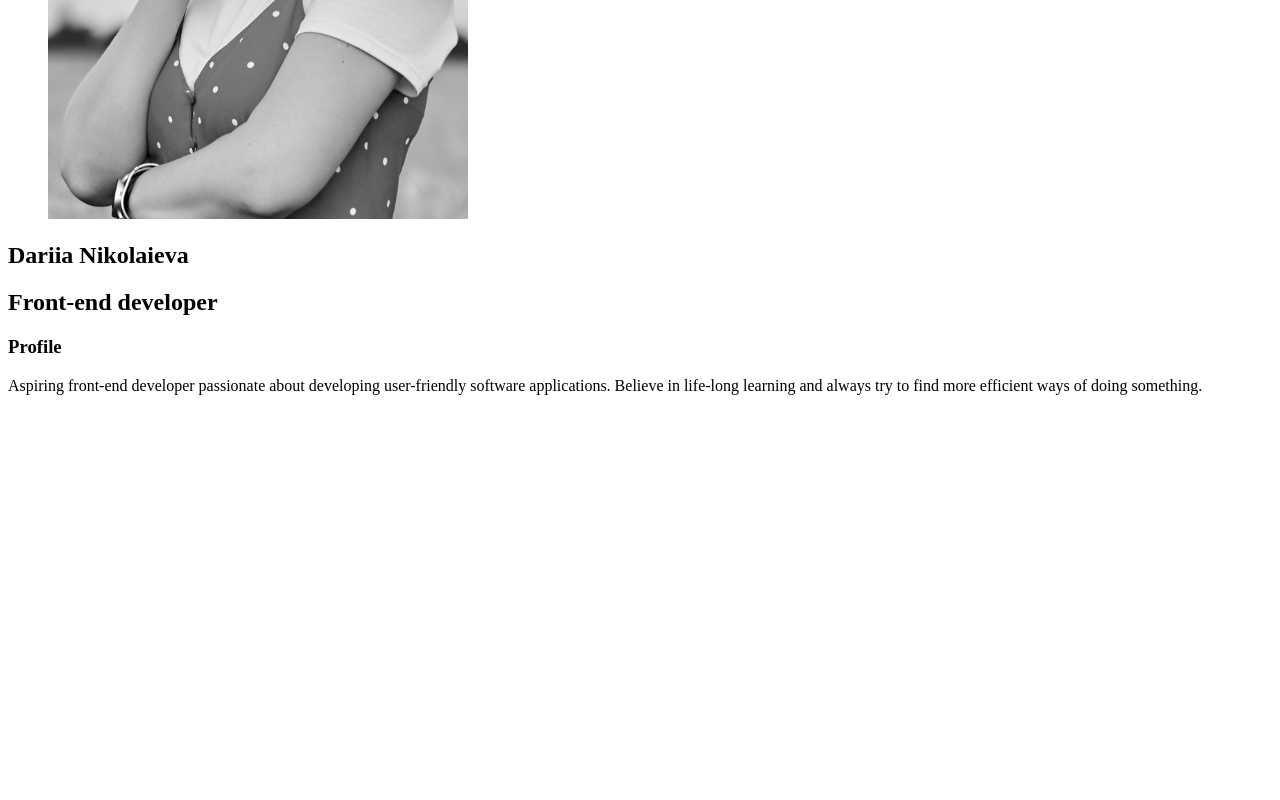
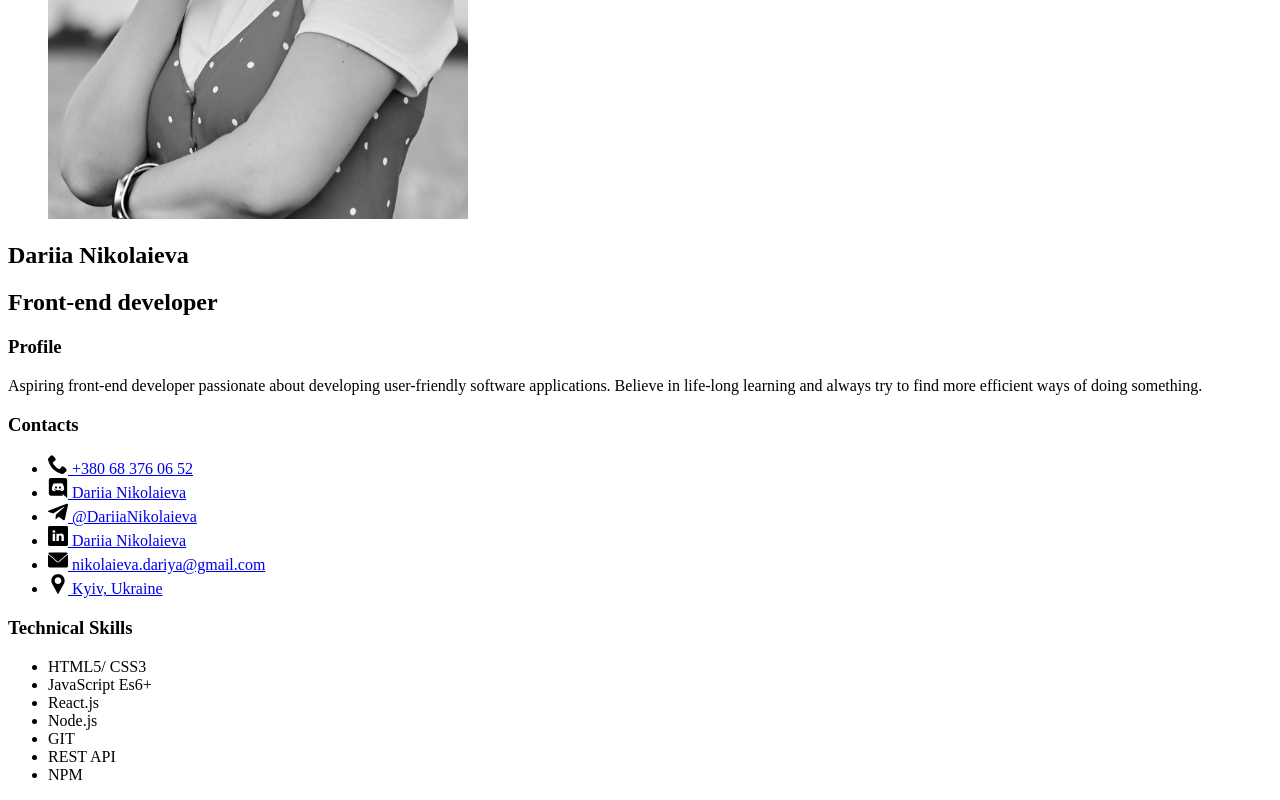
Before and after one commit to DariiaNikolaieva/rsschool-cv2, a plain HTML site: page index.html in a window 1280 px wide. Shown: the part 612-1412 px from the top of the page. Before the commit the page ends 1023 px from the top, so only its background shows below. Drawn offline with Linux system fonts and the light colour scheme.

Commit message:
feat: add CONTACTS and TECH SKILLS sections

```diff
--- a/index.html
+++ b/index.html
@@ -63,6 +63,102 @@
             </p>
           </section>
         </div>
+
+        <aside class="sidebar">
+          <div class="contacts_tech-skills_container">
+            <section class="contacts" id="contacts">
+              <h3 class="section-title contacts_title">Contacts</h3>
+              <ul class="contacts_list">
+                <li class="contacts_item">
+                  <a class="contacts_link" href="tel:+380683760652">
+                    <svg class="icon" width="20" height="20">
+                      <use href="./images/symbol-defs.svg#icon-phone"></use>
+                    </svg>
+                    +380 68 376 06 52</a
+                  >
+                </li>
+                <li class="contacts_item">
+                  <a class="contacts_link" href="https://discord.gg/HJmWq836sw">
+                    <svg class="icon" width="20" height="20">
+                      <use href="./images/symbol-defs.svg#icon-discord"></use>
+                    </svg>
+                    Dariia Nikolaieva</a
+                  >
+                </li>
+                <li class="contacts_item">
+                  <a class="contacts_link" href="https://t.me/DariiaNikolaieva">
+                    <svg class="icon" width="20" height="20">
+                      <use
+                        href="./images/symbol-defs.svg#icon-telegram-1"
+                      ></use>
+                    </svg>
+                    @DariiaNikolaieva</a
+                  >
+                </li>
+                <li class="contacts_item">
+                  <a
+                    class="contacts_link"
+                    href="https://www.linkedin.com/in/dariia-nikolaieva-a2075b9/"
+                  >
+                    <svg class="icon" width="20" height="20">
+                      <use href="./images/symbol-defs.svg#icon-linkedin"></use>
+                    </svg>
+                    Dariia Nikolaieva</a
+                  >
+                </li>
+                <li class="contacts_item">
+                  <a
+                    class="contacts_link"
+                    href="mailto:nikolaieva.dariya@gmail.com"
+                  >
+                    <svg class="icon" width="20" height="20">
+                      <use href="./images/symbol-defs.svg#icon-envelope"></use>
+                    </svg>
+                    nikolaieva.dariya@gmail.com</a
+                  >
+                </li>
+                <li class="contacts_item">
+                  <a
+                    class="contacts_link"
+                    href="https://goo.gl/maps/d7yTSyKEdrwNvUur5"
+                  >
+                    <svg class="icon" width="20" height="20">
+                      <use href="./images/symbol-defs.svg#icon-pin"></use>
+                    </svg>
+                    Kyiv, Ukraine</a
+                  >
+                </li>
+              </ul>
+            </section>
+
+            <section class="tech-skills" id="tech-skills">
+              <h3 class="section-title tech-skills_title">Technical Skills</h3>
+              <ul class="tech-skills_list">
+                <li class="tech-skills_item">
+                  <span class="tech-skill_name">HTML5/ CSS3</span>
+                </li>
+                <li class="tech-skills_item">
+                  <span class="tech-skill_name">JavaScript Es6+</span>
+                </li>
+                <li class="tech-skills_item">
+                  <span class="tech-skill_name">React.js</span>
+                </li>
+                <li class="tech-skills_item">
+                  <span class="tech-skill_name">Node.js</span>
+                </li>
+                <li class="tech-skills_item">
+                  <span class="tech-skill_name">GIT</span>
+                </li>
+                <li class="tech-skills_item">
+                  <span class="tech-skill_name">REST API</span>
+                </li>
+                <li class="tech-skills_item">
+                  <span class="tech-skill_name">NPM</span>
+                </li>
+              </ul>
+            </section>
+          </div>
+        </aside>
       </main>
     </div>
   </body>
```
